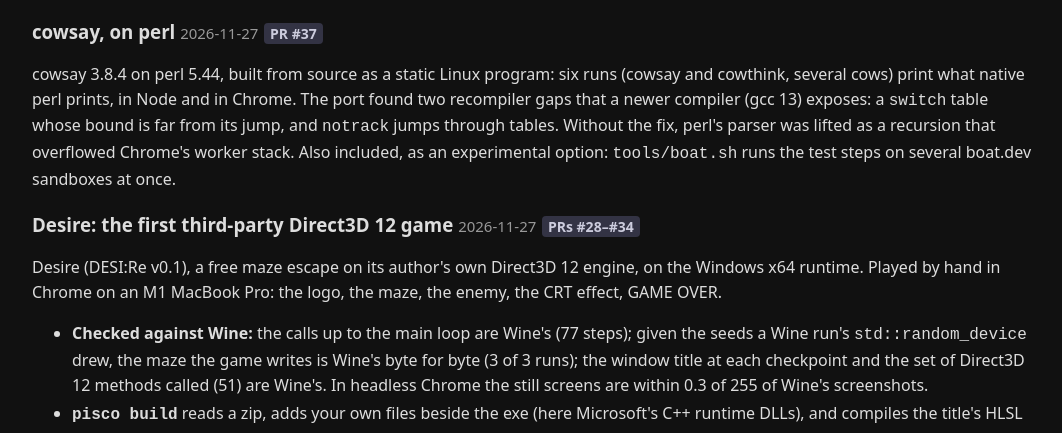
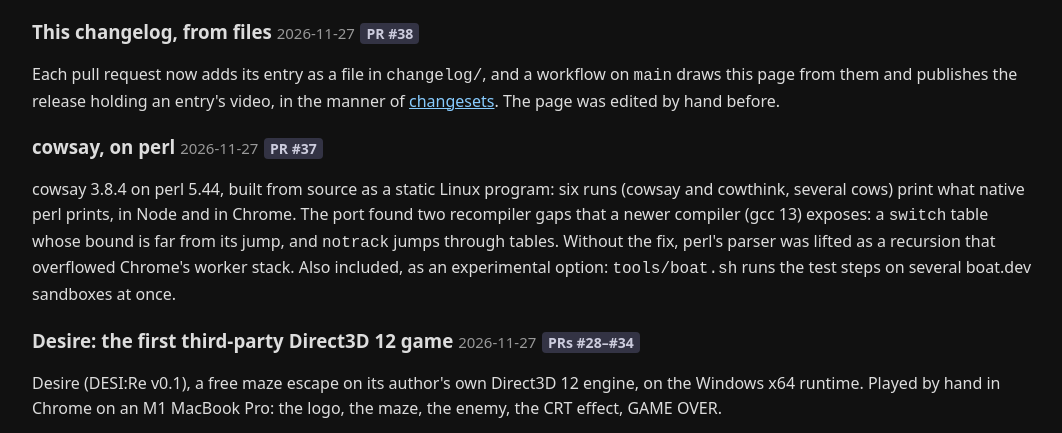
Before and after one commit to Yhozen/pisco, a plain HTML site: page index.html in a window 1280 px wide. Shown: the part 344-777 px from the top of the page, without its empty margins (108-1170 px from the left). Drawn offline with Linux system fonts and the light colour scheme.

Commit message:
changelog for 53f77f9

```diff
--- a/index.html
+++ b/index.html
@@ -15,6 +15,11 @@ Videos: <a href="https://github.com/Yhozen/pisco/releases">releases</a></p>
 
 <h2>Changelog</h2>
 <!-- changelog:start -->
+
+<h3>This changelog, from files <span class="d">2026-11-27</span><span class="tag">PR #38</span></h3>
+<p>Each pull request now adds its entry as a file in <code>changelog/</code>, and a workflow on <code>main</code> draws this page from them
+and publishes the release holding an entry's video, in the manner of
+<a href="https://github.com/changesets/changesets">changesets</a>. The page was edited by hand before.</p>
 
 <h3>cowsay, on perl <span class="d">2026-11-27</span><span class="tag">PR #37</span></h3>
 <p>cowsay 3.8.4 on perl 5.44, built from source as a static Linux program: six runs (cowsay and cowthink, several
@@ -64,7 +69,7 @@ are Wine's, and in headless Chrome its first level is within 1.4 of 255 of Wine'
 <li>CI for the tests that need no game files, and <code>reuse lint</code>.</li>
 </ul>
 
-<h3>Microsoft's desktop D3D12 samples <span class="d">2026-11-25</span></h3>
+<h3>Microsoft's desktop D3D12 samples <span class="d">2026-11-25</span><span class="tag">PR #38</span></h3>
 <p>Steps 1 and 2 of the graphics ladder: Microsoft's SimpleTriangleDesktop (clang-cl and MSVC builds) and SimplePBR on
 the Windows x64 runtime, drawn with WebGPU.</p>
 
@@ -75,11 +80,11 @@ recompiler's 32-bit mode with x87, a Win32 process for a 32-bit guest, fixed-fun
 FMOD 3 on an AudioWorklet, DirectInput from the keyboard and a Pointer Lock mouse, saves in OPFS, and recipes that
 build title images. 103–355 frames a second on that machine.</p>
 
-<h3>XCL's console checks, 50 of 50 <span class="d">2026-11-24</span></h3>
+<h3>XCL's console checks, 50 of 50 <span class="d">2026-11-24</span><span class="tag">PR #38</span></h3>
 <p>Step 4 of the ladder: XCL's console test title passes all 50 of its checks in Chrome. The progress map shows what the
 runtime implements against what titles use.</p>
 
-<h3>Doom as an Xbox console title, in a web browser <span class="d">2026-11-24</span></h3>
+<h3>Doom as an Xbox console title, in a web browser <span class="d">2026-11-24</span><span class="tag">PR #38</span></h3>
 <video src="doom-series-web.mp4" controls playsinline preload="metadata"></video>
 <p>doomgeneric + Freedoom, built against D3D12.X, GameInput, XAudio2 and XGameSave; its x86-64 code recompiled to
 WebAssembly, D3D12.X translated to WebGPU, XAudio2 mixed into an AudioWorklet, saves kept in the browser (OPFS).
```
